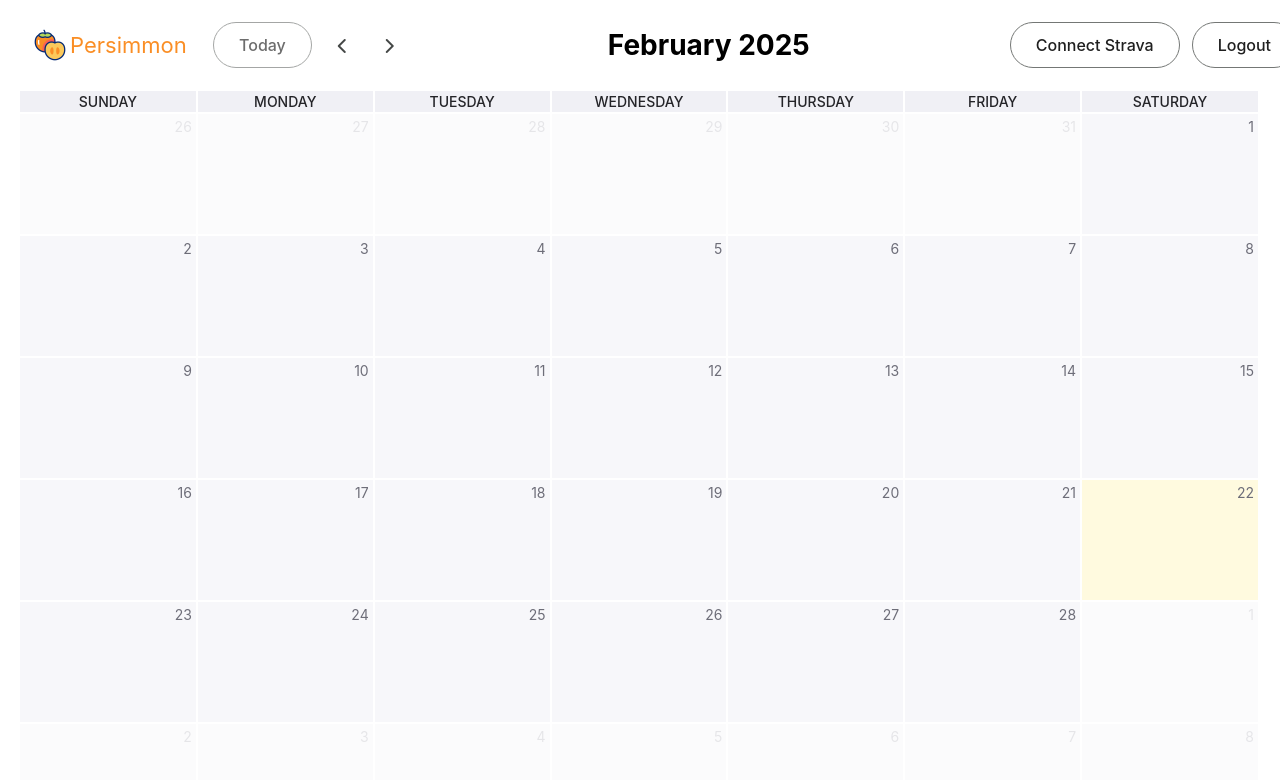
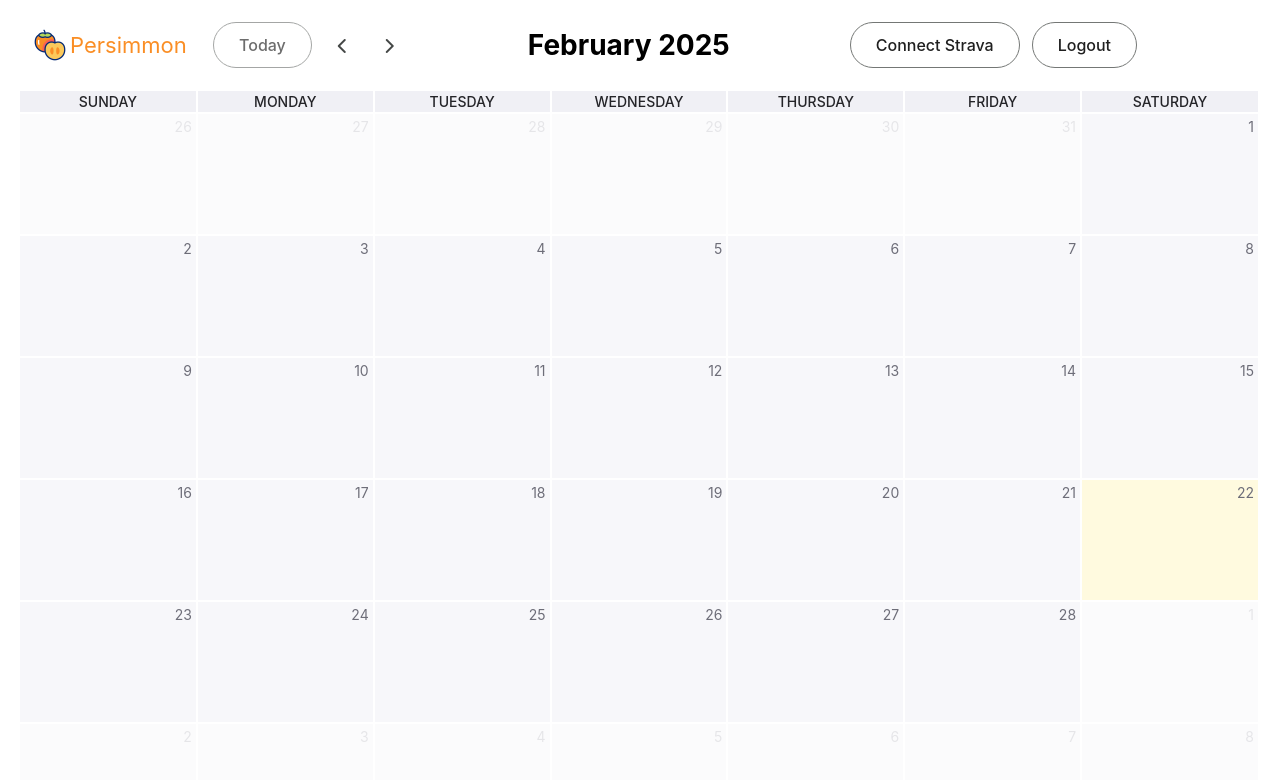
Before and after one commit to sunnybunnyy/training-dashboard, a React (Vite) app in the folder frontend/: page /dashboard in a window 1280 px wide. Shown: the top 780 px of the page. Built offline with nearby package versions, Linux system fonts and the light colour scheme; no server answers; sample sign-in values are in the browser's storage.

Commit message:
Reduce gap between buttons in headerToolbar

```diff
--- a/frontend/src/App.css
+++ b/frontend/src/App.css
@@ -230,7 +230,7 @@ input[type="number"]::-webkit-inner-spin-button {
 }
 
 .fc .fc-toolbar.fc-header-toolbar {
-  gap: 200px;
+  gap: 120px;
   justify-content: flex-start;
   margin-top: 20px;
   margin-bottom: 0px;
```
Also changed, not shown: 1 other file (tests, documents, lock files or other folders).
